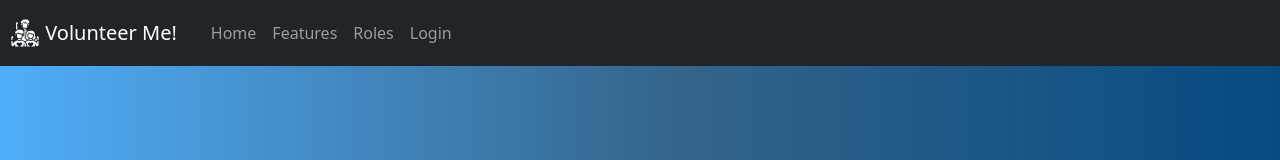
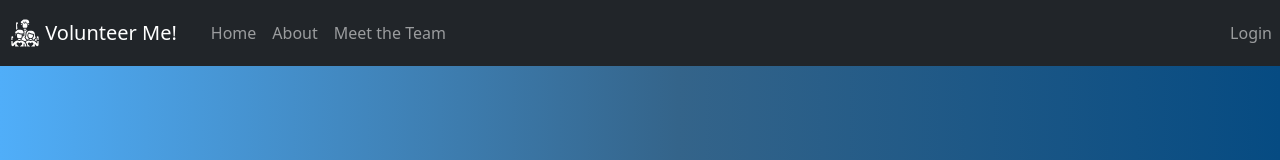
Before and after one commit to mike-matera/volunteer-me-capstone, a Next.js app: page /login in a window 1280 px wide. Shown: the top 160 px of the page. Built offline with nearby package versions, Linux system fonts and the light colour scheme.

Commit message:
website header and smallnavbar changes

```diff
--- a/components/sitenav.js
+++ b/components/sitenav.js
@@ -21,7 +21,7 @@ export default function SiteNav(props) {
 
   return (
   <>
-    <Navbar bg="dark" variant="dark">
+    <Navbar bg="dark" variant="dark" >
       <Navbar.Brand href="/" style={{padding: 10}}>
       <img
         alt=""
@@ -33,10 +33,14 @@ export default function SiteNav(props) {
       Volunteer Me!</Navbar.Brand>
       <Nav className="mr-auto">
         <Nav.Link href="/">Home</Nav.Link>
-        <Nav.Link href="#features">Features</Nav.Link>
-        <Nav.Link href="#pricing">Roles</Nav.Link>
+        <Nav.Link href="#About">About</Nav.Link>
+        <Nav.Link href="#About">Meet the Team</Nav.Link>
+        {/* <Nav.Link href="#features">Features</Nav.Link>
+        <Nav.Link href="#pricing">Roles</Nav.Link> */}
       </Nav>
+      <div  class="collapse navbar-collapse justify-content-end"style={{display:"flex"}}>
       {usernav}
+      </div>
     </Navbar>
     {/* <br /> */}
   </>
--- a/package.json
+++ b/package.json
@@ -25,6 +25,7 @@
     "react-bootstrap": "^1.6.0",
     "react-datepicker": "^3.8.0",
     "react-dom": "^17.0.2",
+    "react-helmet": "^6.1.0",
     "sqlite-async": "^1.1.1",
     "sqlite3": "^5.0.2",
     "swr": "^0.5.6",
--- a/pages/_app.js
+++ b/pages/_app.js
@@ -1,10 +1,14 @@
 import '../style.css'
 import 'bootstrap/dist/css/bootstrap.min.css';
 import Head from "next/head";
+import { Helmet } from 'react-helmet';
 
 function MyApp({ Component, pageProps}) {
   return (
     <>
+      <Helmet>
+        <title>VolunterMe!</title>
+      </Helmet>
       {/* Add the favicon */}
       <Head>
         <link rel="shortcut icon" href="https://static.thenounproject.com/png/3637517-200.png" />
```
Also changed, not shown: 1 other file (tests, documents, lock files or other folders).
